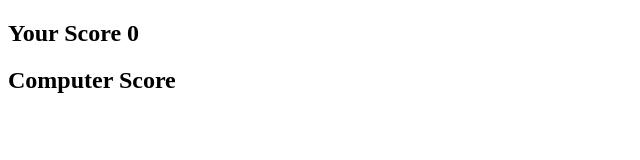
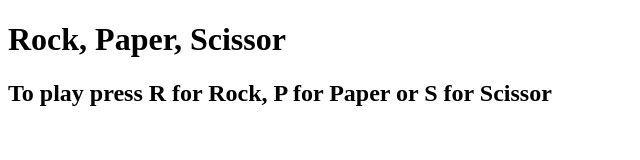
Before and after one commit to Chiefcos/rock-paper-scissor, a plain HTML site: page index.html in a window 1280 px wide. Shown: the whole page, without its empty margins (0-640 px from the left). Drawn offline with Linux system fonts and the light colour scheme.

Commit message:
made some changes to the game

```diff
--- a/game.js
+++ b/game.js
@@ -17,6 +17,8 @@
       // Alerts the Computer's guess.
       alert("Computer guess: " + computerGuess);
 
+
+    // This is the outcome of the game
     if ((userGuess === "r") && (computerGuess === computerChoices[2])){
         alert("User Wins!");
     }
--- a/index.html
+++ b/index.html
@@ -8,8 +8,8 @@
     <script src="./game.js"></script>
 </head>
 <body>
-    <h2>Your Score <span id="user-score"><strong>0</strong></span></h2>
-    <h2 class="computerScore">Computer Score</h2>
+    <h1>Rock, Paper, Scissor</h1>
+    <h2>To play press R for Rock, P for Paper or S for Scissor</h2>
 
 </body>
 </html>
```
